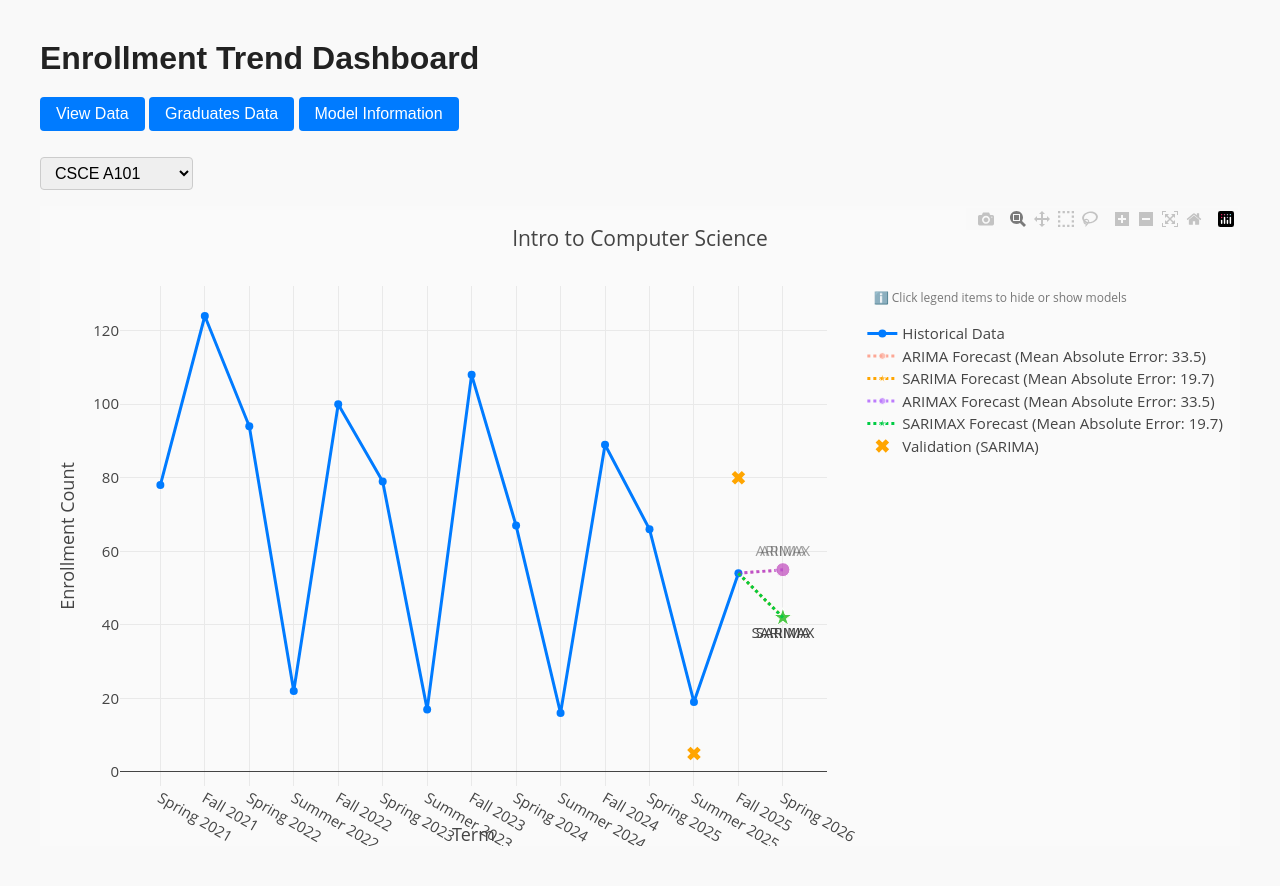
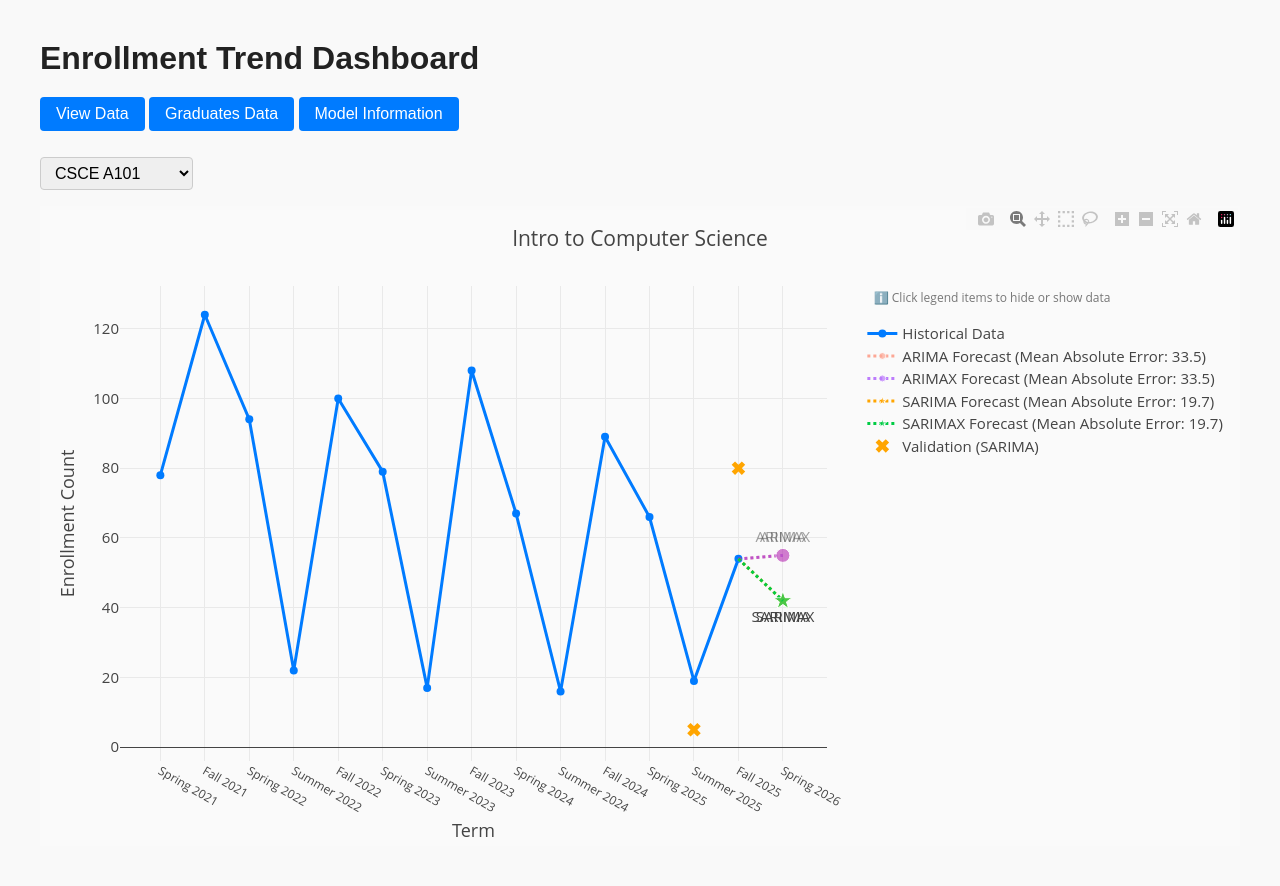
Before and after one commit to jaredkeeler2/470_Capstone, a Django app: page / in a window 1280 px wide. Run offline with Django 5.2, Linux system fonts and the light colour scheme; data comes from the database, SQL or seed files in the repository; some libraries are stand-ins or nearby versions.

Commit message:
Update home.html and arima.py

```diff
--- a/main/templates/home.html
+++ b/main/templates/home.html
@@ -67,7 +67,8 @@
         arima_mae: null,
         sarima_mae: null,
         arimax_mae: null,
-        sarimax_mae: null
+        sarimax_mae: null,
+        yearly_course: false
       };
     }
 
@@ -96,6 +97,7 @@
       groupedData[code].arimax_val_preds = entry.arimax_val_preds;
       groupedData[code].sarimax_val_terms = entry.sarimax_val_terms;
       groupedData[code].sarimax_val_preds = entry.sarimax_val_preds;
+      groupedData[code].yearly_course = entry.yearly_course;
     }
   }
 
@@ -148,7 +150,8 @@
       textposition: "top center",
       line: { width: 3, color: "#ff5733", dash: "dot" },
       marker: { size: [0, 14], color: "#ff5733", symbol: data.arima_mae === minMae ? "star" : "circle" },
-      opacity: data.arima_mae === minMae ? 1 : 0.5
+      opacity: data.arima_mae === minMae ? 1 : 0.5,
+      showlegend: data.arima_forecast !== null && !isNaN(data.arima_forecast) ? true : false
     };
 
     //SARIMA forecast
@@ -163,7 +166,8 @@
       textposition: "bottom center",
       line: { width: 3, color: "#ffa500", dash: "dot" },
       marker: { size: [0, 14], color: "#ffa500", symbol: data.sarima_mae === minMae ? "star" : "circle" },
-      opacity: data.sarima_mae === minMae ? 1 : 0.5
+      opacity: data.sarima_mae === minMae ? 1 : 0.5,
+      showlegend: (data.sarima_forecast !== null && !isNaN(data.sarima_forecast) ? true : false)
     };
 
     //ARIMAX forecast
@@ -178,7 +182,8 @@
       textposition: "top center",
       line: { width: 3, color: "#8000ff", dash: "dot" },
       marker: { size: [0, 14], color: "#8000ff", symbol: (data.arimax_mae ?? 0) === minMae ? "star" : "circle" },
-      opacity: data.arimax_mae === minMae ? 1 : 0.5
+      opacity: data.arimax_mae === minMae ? 1 : 0.5,
+      showlegend: data.arimax_forecast !== null && !isNaN(data.arimax_forecast) ? true : false
     };
 
     //SARIMAX forecast
@@ -193,7 +198,8 @@
       textposition: "bottom center",
       line: { width: 3, color: "#00cc44", dash: "dot" },
       marker: { size: [0, 14], color: "#00cc44", symbol: (data.sarimax_mae ?? 0) === minMae ? "star" : "circle" },
-      opacity: data.sarimax_mae === minMae ? 1 : 0.5
+      opacity: data.sarimax_mae === minMae ? 1 : 0.5,
+      showlegend: data.sarimax_forecast !== null && !isNaN(data.sarimax_forecast) ? true : false
     };
 
     let validationTrace = null;
@@ -236,7 +242,7 @@
     //Chart layout
     const layout = {
       title: { text: data.title || selected },
-      xaxis: { title: "Term" },
+      xaxis: { title: "Term", automargin: true, tickfont: { size: 12 } },
       yaxis: {
         title: "Enrollment Count",
         range: [0, null]
@@ -250,17 +256,23 @@
         y: 1,
         bgcolor: "rgba(255,255,255,0)",
         bordercolor: "rgba(0,0,0,0)",
-        title: { text: "   ℹ️ Click legend items to hide or show models<br>", font: { size: 12, color: "#777"}}
+        title: { text: "   ℹ️ Click legend items to hide or show data<br>", font: { size: 12, color: "#777"}}
       }
     };
 
-    const traces = [tracePast, traceArima, traceSarima, traceArimax, traceSarimax];
+    //Checks if the course is yearly to avoid plotting SARIMA/SARIMAX for those courses
+    const traces = [tracePast, traceArima, traceArimax];
+    if (!data.yearly_course) {
+      traces.push(traceSarima, traceSarimax);
+    }
+
     if (validationTrace) traces.push(validationTrace);
+    var config = {responsive: true};
 
     Plotly.newPlot(chartDiv, traces, layout, {
       displayModeBar: true,
       responsive: true
-    });
+    }, config);
   });
 
   dropdown.value = "CSCE A101";
```
Also changed, not shown: main/arima.py (+26 -4 lines).
